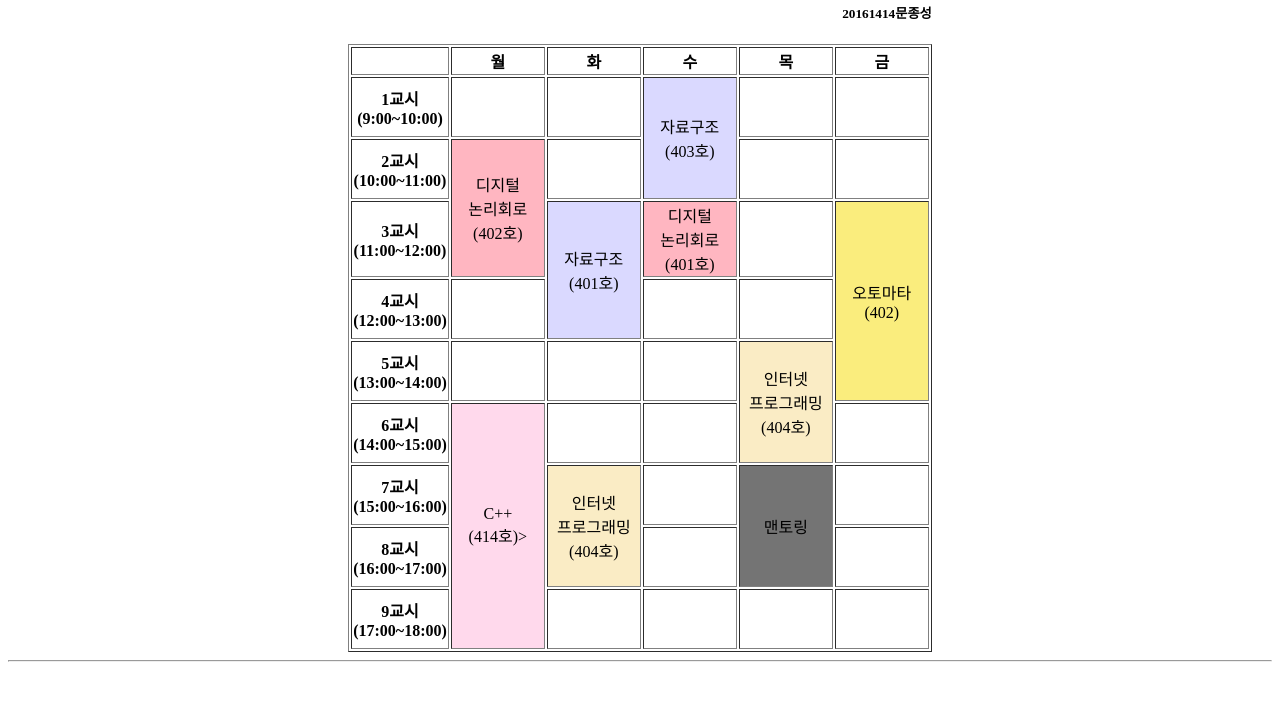
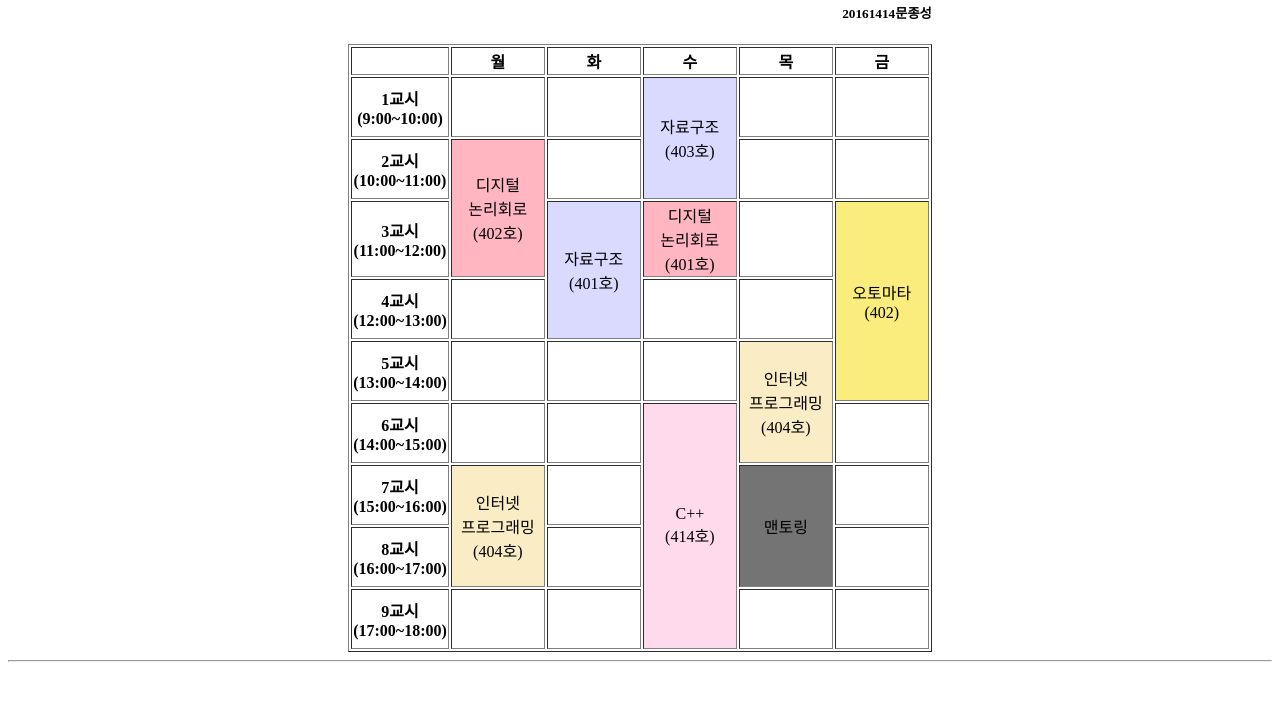
Before and after one commit to wkdb467512/answhdtjd789.github.io, a plain HTML site: page schedule.html in a window 1280 px wide. Shown: the part 95-796 px from the top of the page. Drawn offline with Linux system fonts and the light colour scheme.

Commit message:
Update schedule.html

```diff
--- a/schedule.html
+++ b/schedule.html
@@ -15,7 +15,7 @@
   <tr height="60"> <td><strong>3교시</br>(11:00~12:00)</td><td rowspan="2" width="90" style="background:#DAD9FF">자료구조</br>(401호)</td><td style="background:#FFB6C1">디지털</br>논리회로</br>(401호)</td><td></td><td rowspan="3" width="90" style="background:#FAED7D">오토마타</br>(402)</td></tr>
   <tr height="60"> <td><strong>4교시</br>(12:00~13:00)</td><td></td><td></td><td></td></tr>
   <tr height="60"> <td><strong>5교시</br>(13:00~14:00)</td><td></td><td></td><td></td><td rowspan="2" width="90" style="background:#FAECC5">인터넷</br>프로그래밍</br>(404호)</td></tr>
-  <tr height="60"> <td><strong>6교시</br>(14:00~15:00)</td><td rowspan="4" width="90" style="background:#FFD9EC;">C++</br>(414호)></td><td></td><td></td><td></td></tr>
+  <tr height="60"> <td><strong>6교시</br>(14:00~15:00)</td><td></td><td></td><td rowspan="4" width="90" style="background:#FFD9EC;">C++</br>(414호)</td><td></td></tr>
   <tr height="60"> <td><strong>7교시</br>(15:00~16:00)</td><td rowspan="2" width="90" style="background:#FAECC5">인터넷</br>프로그래밍</br>(404호)</td><td></td><td rowspan="2" width="90" style="background:#747474">맨토링</td><td></td></tr>
   <tr height="60"> <td><strong>8교시</br>(16:00~17:00)</td><td></td><td></td></tr>
   <tr height="60"> <td><strong>9교시</br>(17:00~18:00)</td><td></td><td></td><td></td><td></td></tr>
```
